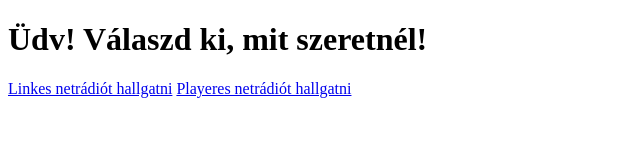
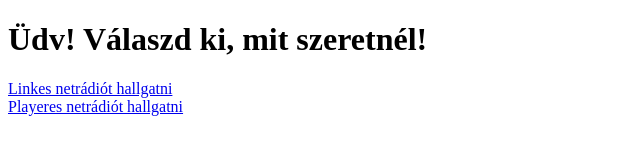
Before and after one commit to takacslaszlo/takacslaszlo.github.io, a plain HTML site: page index.html in a window 1280 px wide. Shown: the whole page, without its empty margins (0-640 px from the left). Drawn offline with Linux system fonts and the light colour scheme.

Commit message:
Update index.html
sortörést lefelejtettem

```diff
--- a/index.html
+++ b/index.html
@@ -8,7 +8,7 @@
 </head>
 <body>
     <h1>Üdv! Válaszd ki, mit szeretnél!</h1>
-    <a href="netradiok-linkes.html">Linkes netrádiót hallgatni</a>
+    <a href="netradiok-linkes.html">Linkes netrádiót hallgatni</a><br>
     <a href="netradiok-playeres.html">Playeres netrádiót hallgatni</a>
 
 </body>
```
